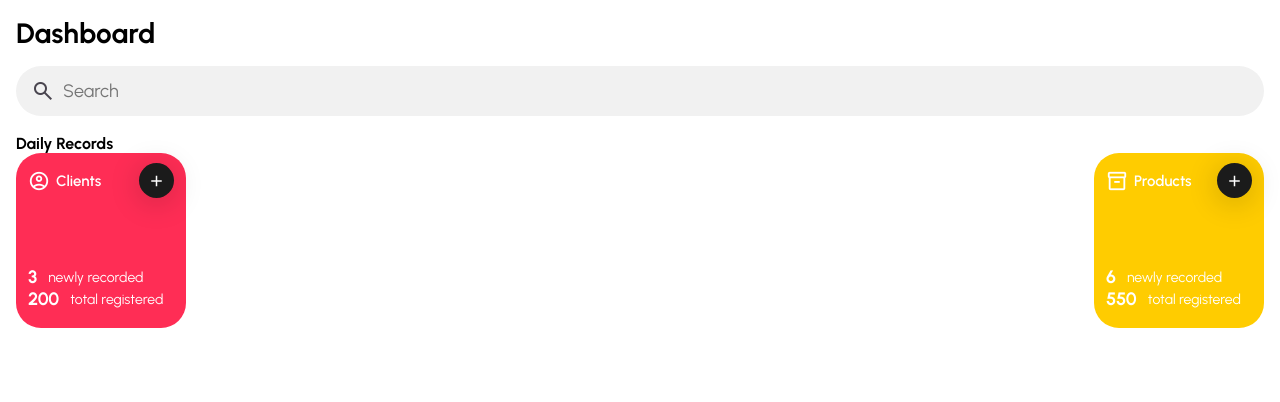
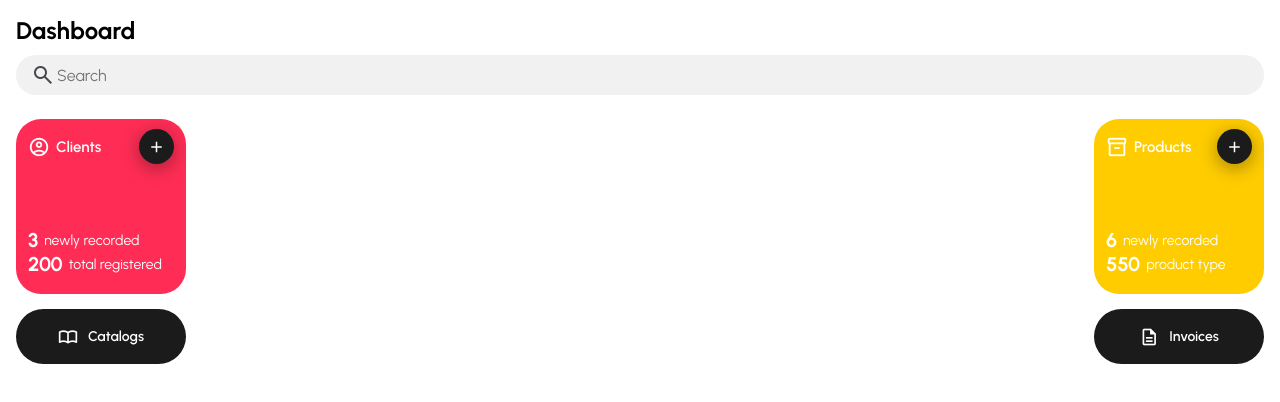
Before and after one commit to Vish-Studio/nxt-shay-materiaux, a Next.js app: page / in a window 1280 px wide. Shown: the top 402 px of the page. Built offline with nearby package versions, Linux system fonts and the light colour scheme.

Commit message:
[DEV] - styled button component for icons. corrected styling for button card.

```diff
--- a/app/(auth)/sign-in/page.tsx
+++ b/app/(auth)/sign-in/page.tsx
@@ -45,6 +45,7 @@ export default function Page() {
       <div className="sign-in__button-container">
         <Button
           title="Login"
+          titleBold={true}
           type="rounded"
         />
         <p>
--- a/app/page.tsx
+++ b/app/page.tsx
@@ -1,6 +1,7 @@
 import ButtonCard from "@/components/button-card/button-card";
 import SearchBar from "@/components/search-bar/search-bar";
 import './styles.scss';
+import Button from "@/components/button/button";
 
 export default function Home() {
   return (
@@ -16,10 +17,13 @@ export default function Home() {
         <SearchBar hintText="Search" />
       </div>
 
-      <h4>Daily Records</h4>
-      <div className="content" style={{
+
+      <div className="overview">
+        <div style={{
           display: 'flex',
-        justifyContent: 'space-between',
+          flexDirection: 'column',
+          alignItems: 'center',
+          gap: '15px'
         }}>
           <ButtonCard
             title="Clients"
@@ -29,6 +33,21 @@ export default function Home() {
             numTotal="200"
             numTotalTxt="total registered" />
 
+          <Button
+            title="Catalogs"
+            iconName="import_contacts"
+            type="rounded"
+            titleBold={false}
+          />
+        </div>
+
+
+        <div style={{
+          display: 'flex',
+          flexDirection: 'column',
+          alignItems: 'center',
+          gap: '15px'
+        }}>
           <ButtonCard
             className="yellow"
             title="Products"
@@ -36,7 +55,16 @@ export default function Home() {
             numNew="6"
             numNewTxt="newly recorded"
             numTotal="550"
-          numTotalTxt="total products" />
+            numTotalTxt="product type" />
+          <Button
+            title="Invoices"
+            iconName="description"
+            type="rounded"
+            titleBold={false}
+          />
+        </div>
+
+
       </div>
     </main >
   );
--- a/app/styles.scss
+++ b/app/styles.scss
@@ -1,7 +1,20 @@
+.top-bar {
+  margin-bottom: 24px;
+}
+
 .menu-bar {
-  margin-bottom: 16px;
+  margin-bottom: 10px;
   h3 {
-    font-size: 28px;
+    font-size: 24px;
     font-weight: 700;
   }
 }
+
+h4 {
+  margin-bottom: 12px;
+}
+
+.overview {
+  display: flex;
+  justify-content: space-between;
+}
--- a/components/button-card/button-card.tsx
+++ b/components/button-card/button-card.tsx
@@ -31,7 +31,7 @@ const ButtonCard: FunctionComponent<ButtonCardProps> = ({
 
       <div className="button-card-bottom">
         <p><span>{numNew}</span>{numNewTxt}</p>
-        <p><span>{numTotal}</span>total registered</p>
+        <p><span>{numTotal}</span>{numTotalTxt}</p>
       </div>
     </div>
   )
--- a/components/button-card/styles.scss
+++ b/components/button-card/styles.scss
@@ -39,13 +39,13 @@
 .button-card .button-card-bottom {
   p {
     display: flex;
-    gap: 11px;
+    gap: 6px;
     align-items: center;
     font-size: 14px;
 
     span {
       font-weight: 700;
-      font-size: 18px;
+      font-size: 20px;
     }
   }
 }
--- a/components/button-fab/styles.scss
+++ b/components/button-fab/styles.scss
@@ -4,8 +4,8 @@
   display: flex;
   justify-content: center;
   align-items: center;
-  box-shadow: 0px 4px 29px 3px rgba(0, 0, 0, 0.15);
-  transition: 0.2s all ease;
+  box-shadow: 0px 4px 15px 3px rgb(0, 0, 0, 0.25);
+  transition: 0.5s all ease;
   &.mini {
     width: 35px;
     height: 35px;
@@ -24,5 +24,6 @@
 
   &:hover {
     background-color: #373232;
+    box-shadow: 0px 4px 15px -10px rgb(0, 0, 0, 0.25);
   }
 }
--- a/components/button/button.tsx
+++ b/components/button/button.tsx
@@ -6,11 +6,16 @@ import ButtonProps from './type/button-props';
 import Icon from '../icon/icon';
 import './styles.scss';
 
-const Button: FunctionComponent<ButtonProps> = ({ title, type, iconName, clickHandler }) => {
+const Button: FunctionComponent<ButtonProps> = ({
+  title,
+  titleBold,
+  type,
+  iconName,
+  clickHandler }) => {
   return (
     <>
       <button
-        className={`button ${type}`}
+        className={`button ${type} ${titleBold ? 'bold' : ''}`}
         onClick={clickHandler}
       >
         {iconName && <Icon iconName={iconName} />}
--- a/components/button/styles.scss
+++ b/components/button/styles.scss
@@ -1,11 +1,21 @@
 .button {
   height: 55px;
-  font-weight: 700;
+  font-weight: 600;
+  font-size: 14px;
   border-radius: 6px;
   display: flex;
   align-items: center;
   justify-content: center;
   gap: 10px;
+
+  &.bold {
+    font-weight: 700;
+    font-size: 18px;
+  }
+
+  span {
+    font-size: 20px;
+  }
 }
 
 .button.rounded {
--- a/components/button/type/button-props.tsx
+++ b/components/button/type/button-props.tsx
@@ -1,5 +1,6 @@
 export default interface ButtonProps {
   title: string;
+  titleBold?: boolean;
   type?: string;
   iconName?: string;
   clickHandler?: () => void;
--- a/components/search-bar/styles.scss
+++ b/components/search-bar/styles.scss
@@ -1,12 +1,11 @@
 .search-bar {
     background-color: #f1f1f1;
     width: 100%;
-    height: 50px;
+    height: 40px;
     display: flex;
     align-items: center;
-    gap: 8px;
+    gap: 2px;
     padding: 0 15px;
-    margin-bottom: 18px;
     border-radius: 50px;
 }
 
@@ -14,14 +13,14 @@
     display: flex;
     align-items: center;
     justify-content: center;
-
+    font-size: 20px;
     span {
         color: #49454f;
     }
 }
 
 .input-search {
-    height: 34px;
+    height: 30px;
     width: 100%;
     display: flex;
     align-items: center;
@@ -34,7 +33,7 @@
     width: 100%;
     outline-width: 0px;
     color: #49454f;
-    font-size: 18px;
+    font-size: 16px;
     :focus-visible {
         outline-width: 0px;
     }
@@ -44,8 +43,8 @@
     display: none;
 
     span {
-        font-size: 20px;
-        color: #49454f;
+        font-size: 16px;
+        color: #b5b5b5;
     }
 
     &.visible {
```
Lines whose indentation alone changed are shown as unchanged.
